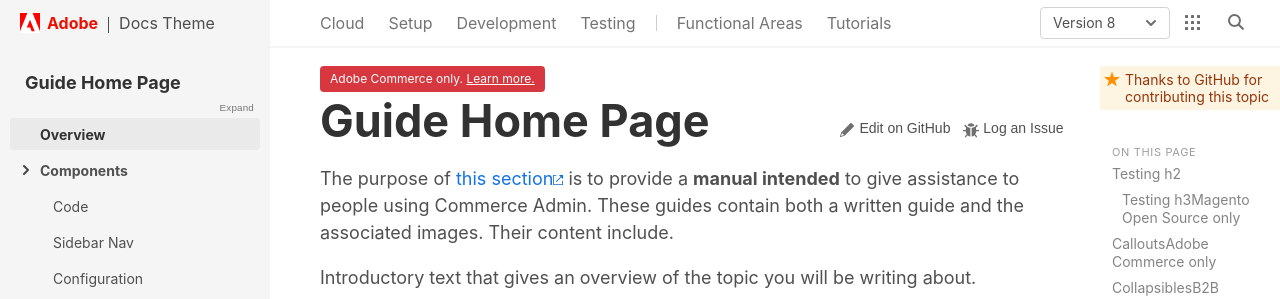
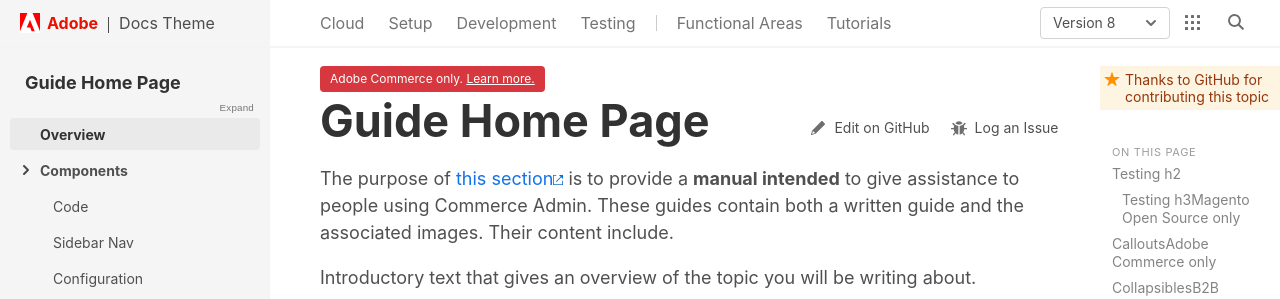
Before and after one commit to commerce-docs/devdocs-theme, a Jekyll site: the page built from example.md, in a window 1280 px wide. Shown: the top 299 px of the page. Built offline with Jekyll 4.4.1, drawn with Linux system fonts in a browser that asks for light colours; some web fonts are replaced; comment, search, counter and statistics services are not loaded.

Commit message:
Updated GitHub links block and page updated block from review

```diff
--- a/_includes/layout/github-links.html
+++ b/_includes/layout/github-links.html
@@ -1,13 +1,15 @@
 <div class="github-links spectrum-ActionGroup--compact ActionGroup--justified">
   {%- if page.github_link == true -%}
-  <button class="spectrum-ActionButton--quiet spectrum-ActionButton--sizeM spectrum-ActionGroup-item"
+  <button
+    class="spectrum-ActionButton spectrum-ActionButton--quiet spectrum-ActionButton--sizeM spectrum-ActionGroup-item"
     onclick="window.location.href='{{ page.github_files }}{{ page.github_path }}';" target="_blank">
     <img class="spectrum-Icon spectrum-Icon--sizeS" src="{{ site.baseurl }}/assets/i/icons/edit.svg" alt="" />
     <span class="spectrum-ActionButton-label">Edit on GitHub</span>
   </button>
   {%- endif -%}
   {%- if page.feedback_link == true -%}
-  <button class="spectrum-ActionButton--quiet spectrum-ActionButton--sizeM spectrum-ActionGroup-item"
+  <button
+    class="spectrum-ActionButton spectrum-ActionButton--quiet spectrum-ActionButton--sizeM spectrum-ActionGroup-item"
     onclick="window.location.href='{{ page.github_repo }}issues/new?title=Feedback on page: {{ page.url }}';"
     target="_blank">
     <img class="spectrum-Icon spectrum-Icon--sizeS" src="{{ site.baseurl }}/assets/i/icons/bug.svg" alt="" />
--- a/_includes/layout/page-updated.html
+++ b/_includes/layout/page-updated.html
@@ -1,7 +1,8 @@
 {%- if page.last_modified_at and page.last_modified_at != "" -%}
-<button class="page-updated spectrum-ActionButton spectrum-ActionButton--quiet">
+<button class="page-updated spectrum-ActionButton spectrum-ActionButton--sizeM spectrum-ActionButton--quiet">
   <img class="spectrum-Icon spectrum-Icon--sizeS" src="{{ site.baseurl }}/assets/i/icons/time.svg" alt="Updated" />
-  <time class="spectrum-ActionButton-label" id="last-modified-at" itemprop="dateModified" datetime="{{ page.last_modified_at | date: "%Y-%m-%d" }}">
+  <time class="spectrum-ActionButton-label" id="last-modified-at" itemprop="dateModified"
+    datetime="{{ page.last_modified_at | date: "%Y-%m-%d" }}">
     {{ page.last_modified_at | date_to_string: "ordinal", "US" }}
   </time>
 </button>
```
